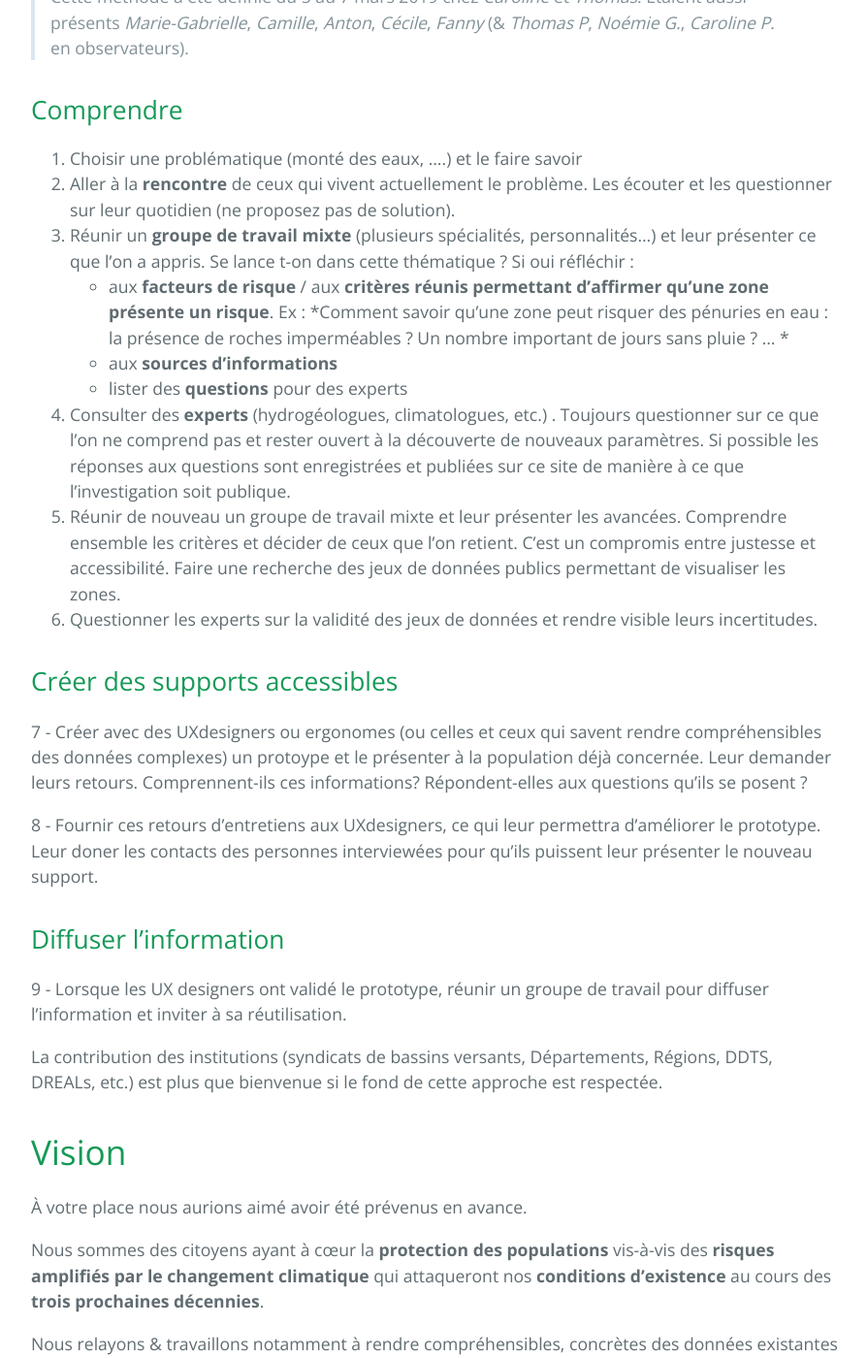
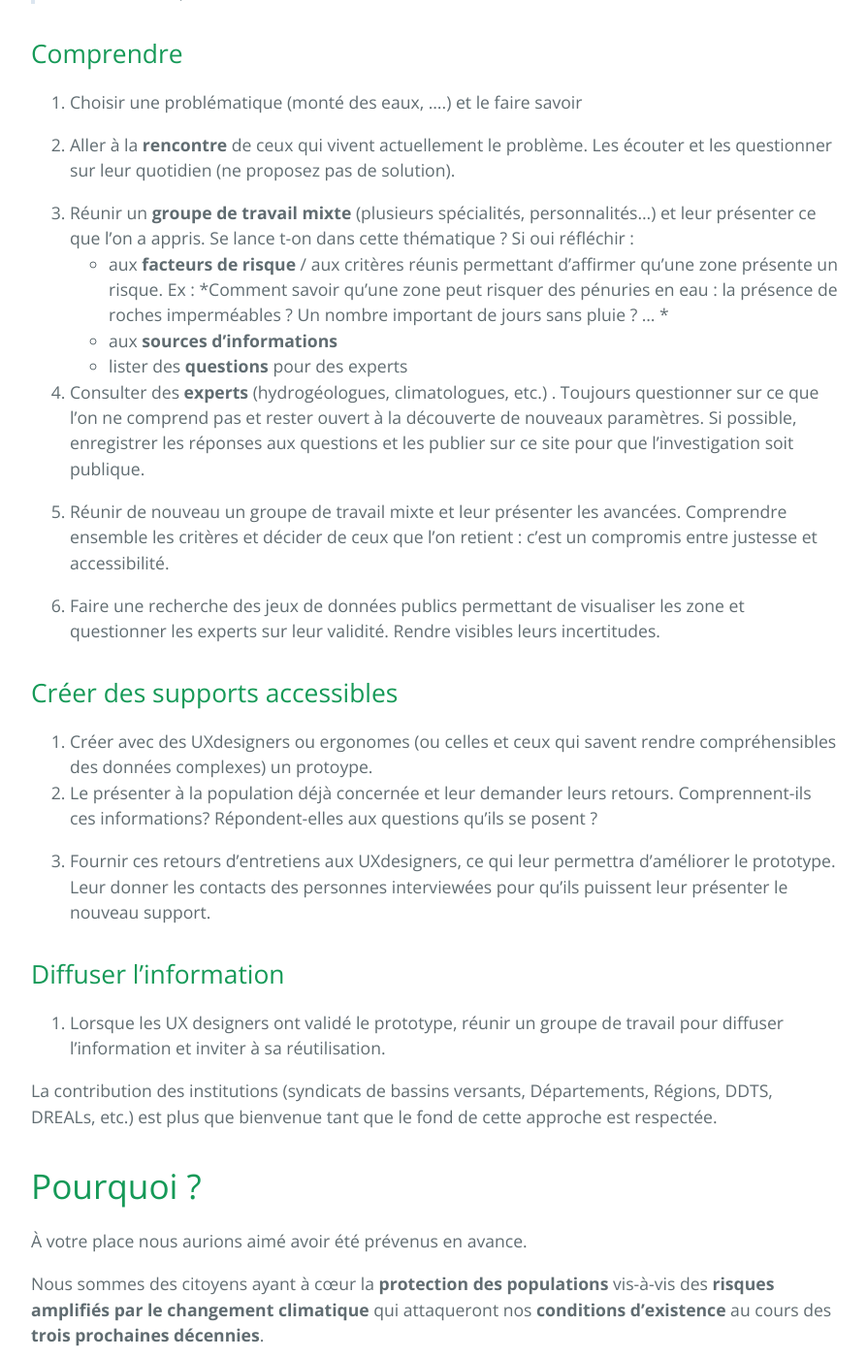
Before and after one commit to secheresses/Ancien-site, a Jekyll site: the page built from pages/methode.md, in a window 1280 px wide and 1400 px high, scrolled down 613 px. Shown: the whole window at 97% size, without its empty margins (192-1086 px from the left). Built offline with Jekyll 4.4.1, drawn with Linux system fonts in a browser that asks for light colours; some of the changed text lies outside the part shown.

Commit message:
corrections

```diff
--- a/pages/methode.md
+++ b/pages/methode.md
@@ -5,36 +5,39 @@ description: Un descriptif de la méthode d'investigation pour anticiper ensembl
 permalink: /methode
 ---
 
-*Cécile je veux bien incorporer la photo ici: soit tu peux le faire direct soit me la filer*
-
 # Comment diffuser des connaissances scientifiques sur des risques climatiques ?
 
 > Cette méthode a été définie du 5 au 7 mars 2019 chez *Caroline* et *Thomas*. Étaient aussi présents *Marie-Gabrielle*, *Camille*, *Anton*, *Cécile*, *Fanny* (& *Thomas P*, *Noémie G.*, *Caroline P.* en observateurs).
 
 ## Comprendre
 1. Choisir une problématique (monté des eaux, ….) et le faire savoir
+
 2. Aller à la **rencontre** de ceux qui vivent actuellement le problème. Les écouter et les questionner sur leur quotidien (ne proposez pas de solution).
+
 3. Réunir un **groupe de travail mixte** (plusieurs spécialités, personnalités…) et leur présenter ce que l’on a appris. Se lance t-on dans cette thématique ?
 Si oui réfléchir :
--  aux **facteurs de risque** / aux **critères réunis permettant d’affirmer qu’une zone présente un risque**. Ex : *Comment savoir qu’une zone peut risquer des pénuries en eau : la présence de roches imperméables ? Un nombre important de jours sans pluie ? … *
+-  aux **facteurs de risque** / aux critères réunis permettant d’affirmer qu’une zone présente un risque. Ex : *Comment savoir qu’une zone peut risquer des pénuries en eau : la présence de roches imperméables ? Un nombre important de jours sans pluie ? … *
 - aux **sources d’informations**
 - lister des **questions** pour des experts
-4. Consulter des **experts** (hydrogéologues, climatologues, etc.) . Toujours questionner sur ce que l’on ne comprend pas et rester ouvert à la découverte de nouveaux paramètres. Si possible les réponses aux questions sont enregistrées et publiées sur ce site de manière à ce que l’investigation soit publique.
-5. Réunir de nouveau un groupe de travail mixte et leur présenter les avancées.  Comprendre ensemble les critères et décider de ceux que l’on retient.  C’est un compromis entre justesse et accessibilité. Faire une recherche des jeux de données publics permettant de visualiser les zones.
-6. Questionner les experts sur la validité des jeux de données et rendre visible leurs incertitudes.
+
+4. Consulter des **experts** (hydrogéologues, climatologues, etc.) . Toujours questionner sur ce que l’on ne comprend pas et rester ouvert à la découverte de nouveaux paramètres. Si possible, enregistrer les réponses aux questions et les publier sur ce site pour que l’investigation soit publique.
+
+5. Réunir de nouveau un groupe de travail mixte et leur présenter les avancées.  Comprendre ensemble les critères et décider de ceux que l’on retient : c’est un compromis entre justesse et accessibilité.
+
+6. Faire une recherche des jeux de données publics permettant de visualiser les zone et questionner les experts sur leur validité. Rendre visibles leurs incertitudes.
 
 ## Créer des supports accessibles
-7 - Créer avec des UXdesigners ou ergonomes (ou celles et ceux qui savent rendre compréhensibles des données complexes) un protoype et le présenter à la population déjà concernée. Leur demander leurs retours. Comprennent-ils ces informations? Répondent-elles aux questions qu’ils se posent ?
+7. Créer avec des UXdesigners ou ergonomes (ou celles et ceux qui savent rendre compréhensibles des données complexes) un protoype.
+8. Le présenter à la population déjà concernée et leur demander leurs retours. Comprennent-ils ces informations? Répondent-elles aux questions qu’ils se posent ?
 
-8 - Fournir ces retours d’entretiens aux UXdesigners, ce qui leur permettra d’améliorer le prototype. Leur doner les contacts des personnes interviewées pour qu’ils puissent leur présenter le nouveau support.
+9. Fournir ces retours d’entretiens aux UXdesigners, ce qui leur permettra d’améliorer le prototype. Leur donner les contacts des personnes interviewées pour qu’ils puissent leur présenter le nouveau support.
 
 ## Diffuser l'information
-9 - Lorsque les UX designers ont validé le prototype, réunir un groupe de travail pour diffuser l’information et inviter à sa réutilisation.
+10. Lorsque les UX designers ont validé le prototype, réunir un groupe de travail pour diffuser l’information et inviter à sa réutilisation.
 
+La contribution des institutions (syndicats de bassins versants, Départements, Régions, DDTS, DREALs, etc.) est plus que bienvenue tant que le fond de cette approche est respectée.
 
-La contribution des institutions (syndicats de bassins versants, Départements, Régions, DDTS, DREALs, etc.) est plus que bienvenue si le fond de cette approche est respectée.
-
-# Vision
+# Pourquoi ?
 
 À votre place nous aurions aimé avoir été prévenus en avance.
 
```
Also changed, not shown: other parts of pages/methode.md (+1 -1 lines).
